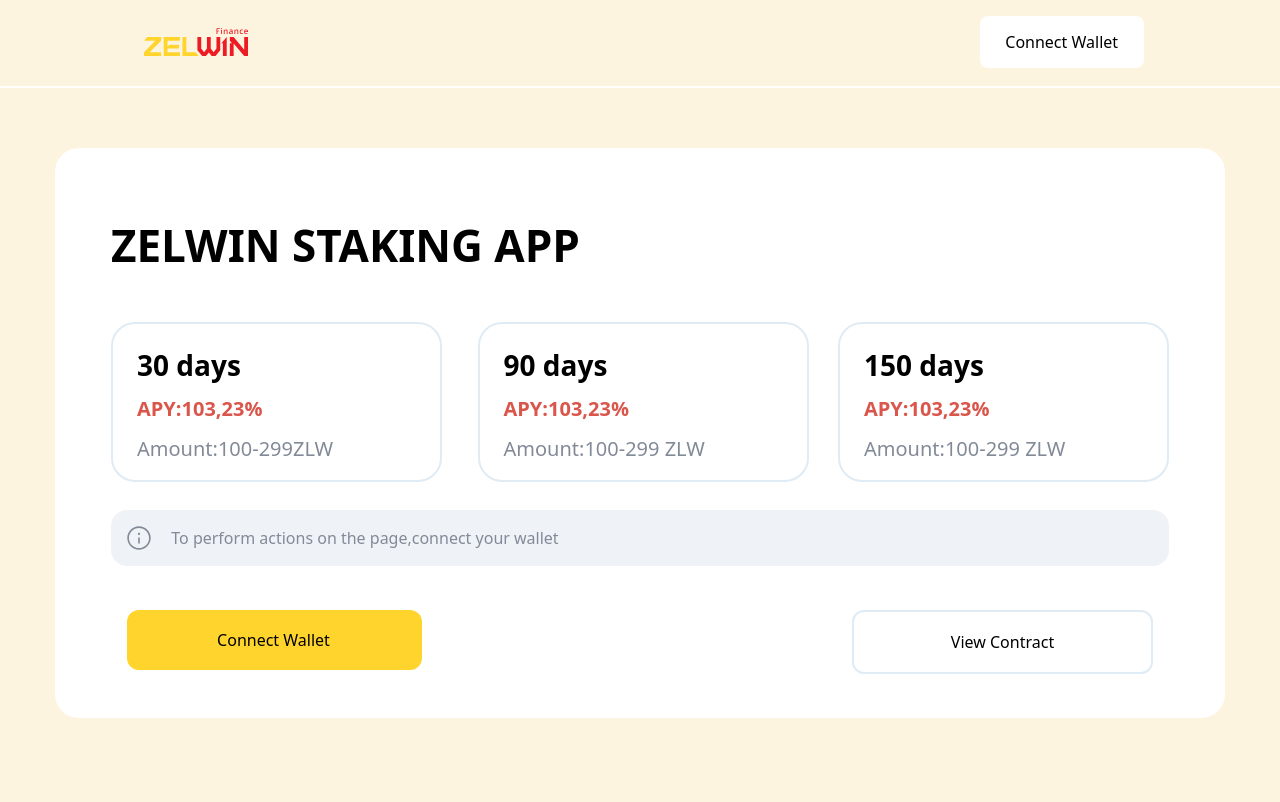
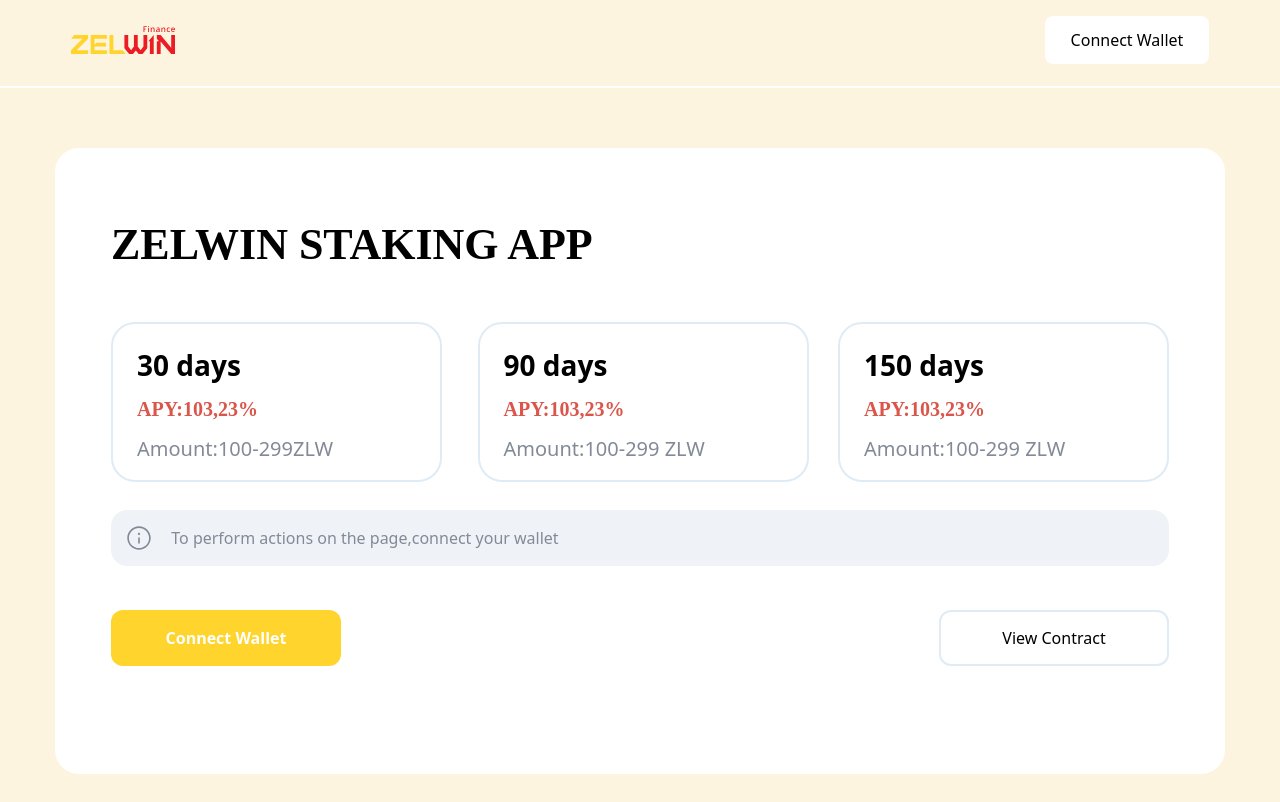
Before and after one commit to vahan3317/zelwin-app, a Nuxt app in the folder zelwin-app/: page / in a window 1280 px wide. Built offline with nearby package versions, Linux system fonts and the light colour scheme.

Commit message:
redesigned Graydiv.vue,Modal,Nicebutton and whitecard

```diff
--- a/zelwin-app/components/GrayDiv.vue
+++ b/zelwin-app/components/GrayDiv.vue
@@ -2,7 +2,7 @@
   <div
     class="flex w-[295px] bg-[#EFF3F8] rounded-[16px] mt-[28px] mx-auto  md:w-[648px] lg:w-[886px] xl:w-[1058px]    ">
     <div class="min-w-[24px]   mt-[16px] ml-[16.27px] "><slot name="img">  </slot></div>
-    <div class="pt-[16px] pl-[12px] pb-[16px]  md:pl-[20px] text-[16px] text-[#828A97] "><slot name="text">  </slot></div>
+    <div class="pt-[16px] pl-[12px] pb-[16px]  md:pl-[20px] text-[16px] text-[#828A97] font-['Noto Sans']   "><slot name="text">  </slot></div>
 
 
 
--- a/zelwin-app/components/ModalMeta.vue
+++ b/zelwin-app/components/ModalMeta.vue
@@ -1,7 +1,7 @@
 <template>
-  <div class="xl:mr-4"
+  <div class=""
     >
-    <button @click="toggleModal()" ><slot name="button"> Connect Wallet </slot></button>
+    <button class="flex justify-center  "  @click="toggleModal()"  ><slot name="button">  </slot></button>
     <div v-if="showModal"  >
 
 
@@ -19,7 +19,7 @@
             </button>
 
            <div class=" max-w-[423px]   text-[24px] font-extrabold  ">
-             Select the payment card that  you want to use for paymant
+             Select the payment card that  you want to use for payment
            </div>
 
 
@@ -31,12 +31,13 @@
 
 
 
-           <div class="align-self flex justify-center  items-center  w-[295px] h-[108px]  md:w-[230px]   mt-[24px]       border-2 rounded-[12px]        hover:bg-gray-300 "  @click="connectMetamask()" >
+                      <div class=" mx-auto flex justify-center  items-center  w-[295px] h-[108px]  md:w-[230px]   mt-[24px]       border-2 rounded-[12px]        hover:bg-gray-300 "  @click="connectMetamask()" >
                                     <img
 src="https://upload.wikimedia.org/wikipedia/commons/3/36/MetaMask_Fox.svg"
                                               class="w-[44px] h-[44px] ">
                                      <div >Metamask</div>
                                             </div>
+
 
 
 
--- a/zelwin-app/components/Nav-bar.vue
+++ b/zelwin-app/components/Nav-bar.vue
@@ -1,16 +1,16 @@
 <template>
 
  <div class="xl:border-b-2  xl:border-white xl:h-[88px] md:h-[68]  lg:border-b-2 lg:border-white md:border-b-2 md:border-white ">
-  <div class="flex justify-between  items-center mx-auto px-[16px] py-[16px] md:justify-between md:mr-2    ">
-      <div class="flex items-center  justify-center xl:ml-28 ">
-        <img class="min-w-[104px]    md:ml-4 :  " src="../assets/svg/Group 3 (1).svg">
+  <div class="flex justify-between  items-center mx-auto px-[16px] py-[16px] md:justify-between md:w-[722px] lg:w-[974px]  xl:w-[1170px]    ">
+      <div class="flex items-center  justify-center  ">
+        <img class="min-w-[104px]      " src="../assets/svg/Group 3 (1).svg">
 
      </div>
 
 
    <ModalMeta>
        <template #button>
-           <div class="w-[164px] ml-16 pl-[25px]  pt-[14px] pr-[25.63px]  pb-[14px] bg-white rounded-lg md:ml-28 xl:mr-24    " @click="toggleModal()">
+           <div class="flex justify-center items-center w-[164px] h-[48px]  bg-white rounded-lg md:ml-28     " @click="toggleModal()">
                 Connect Wallet
            </div>
 
--- a/zelwin-app/components/NiceButton.vue
+++ b/zelwin-app/components/NiceButton.vue
@@ -1,9 +1,9 @@
 <template>
   <button
-    class="flex flex-col w-[295px]  md:min-w-[206px]  lg:w-[278px] xl:w-[331px] border-2 border-[#DFEBF5]  rounded-[24px]   hover:bg-[#EFF3F8] xl:w-[331px]  pt-[16px]  px-[20px] pb-[16px] lg:pt-[20px] lg:px-[24px] xl:pt-[24] xl:px-[24px]  ">
-    <div class="font-bold text-[28px] md:text-[28px]       "><slot name="header"> </slot></div>
-    <div class="text-[#DA554A]   text-[16px] font-semibold md:text-[16px] xl:text-[20px] mt-[8px]      "><slot name="body1"> </slot></div>
-    <div class="text-[14px]   text-[#828A97]    md:text-[14px] xl:text-[20px]   mt-[10px]  "><slot name="body2"> </slot></div>
+    class="flex flex-col w-[295px]  md:min-w-[206px]   lg:w-[278px] xl:w-[331px] border-2 border-[#DFEBF5]  rounded-[24px]   hover:bg-[#EFF3F8] xl:w-[331px]  pt-[16px]  px-[20px] pb-[16px] lg:pt-[20px] lg:px-[24px] xl:pt-[24] xl:px-[24px]  ">
+    <div class="font-bold text-[28px] md:text-[28px]     font-['Noto Sans']  "><slot name="header"> </slot></div>
+    <div class="text-[#DA554A]   text-[16px] font-semibold md:text-[16px] xl:text-[20px] mt-[8px] font-['Montserrat']     "><slot name="body1"> </slot></div>
+    <div class="text-[14px]   text-[#828A97]    md:text-[14px] xl:text-[20px]   mt-[10px] font-['Noto Sans']   "><slot name="body2"> </slot></div>
     <slot> </slot>
   </button>
 </template>
--- a/zelwin-app/components/WhiteCard.vue
+++ b/zelwin-app/components/WhiteCard.vue
@@ -1,6 +1,6 @@
 <template>
 <div class="flex flex-col  mt-[60px] mb-[28px] w-[344.5px] px-[26px] pt-[28px]  md:pt-[44px] md:px-[36px] lg:pt-[56px] lg:px-[44px] xl:pt-[64px] xl:px-[56px]  bg-white rounded-[24px] mx-auto  md:w-[722px] md:mx-auto   lg:w-[974px] xl:w-[1170px] xl:mx-auto   md:px-[36px] md:py-[44px]" >
- <div class="text-[24px] flex  font-bold md:text-[32px] md:font-extrabold lg:text-[44px]      "> ZELWIN STAKING APP </div>
+ <div class="text-[24px] flex  font-bold md:text-[32px] md:font-extrabold lg:text-[44px]  font-['Montserrat']     "> ZELWIN STAKING APP </div>
 
 
 <div class=" mt-[29px]   flex  flex-col justify-between md:flex md:flex-row       ">
@@ -28,7 +28,7 @@
 
  </NiceButton>
 
- <NiceButton class="mt-[15px] md:ml-[16px] lg:ml-[26px] xl:ml-[32px]  " >
+ <NiceButton class="mt-[15px] md:ml-[16px] lg:ml-[26px] xl:ml-[32px]   " >
       <template #header>
            <div >
               90 days
@@ -77,12 +77,7 @@
 
 
 </div>
-<!-- <div class="flex w-[295px] bg-[#EFF3F8] rounded-[16px] mt-[28px]  md:w-[648px] lg:w-[886px] xl:w-[1058px] xl:ml-6  ">
 
-     <img src="../assets/svg/Informatıon.svg" alt="" class="w-[24px] h-[24px] mt-[16px] ml-[16.27px]  " >
-     <p class="pt-[16px] pb-[16px] mr-[22px] md:pl-[20px] text-[16px] text-[#828A97] ">To perform actions on the page,connect your wallet</p>
-
-     </div> -->
 <GrayDiv class="">
     <template #img>
         <div>
@@ -97,12 +92,12 @@
 </GrayDiv>
 
 
-     <div class="md:flex md:justify-between ">
+     <div class=" mt-[24px] md:mt-[44px] pb-[68px] md:pb-[44px] lg:pb-[56px] xl:pb-[64px] md:flex md:justify-between  ">
 
- <div class="lg:pl-[16px] xl:pl-4">
+
 <ModalMeta>
        <template #button>
-           <div class=" w-[295px]  bg-[#FFD42C] pt-[18px] pl-[86.5px] pb-[18px] pr-[88.5px] rounded-[12px] mt-[44px]    " @click="toggleModal()">
+           <div class=" flex justify-center items-center w-[295px] h-[56px]  bg-[#FFD42C]  rounded-[12px]  text-white md:w-[230px] font-bold   " @click="toggleModal()">
 Connect Wallet
            </div>
 
@@ -116,10 +111,10 @@
 
 
 
-</div>
-<ConnectButton class="xl:pr-4" >
+
+<ConnectButton  >
       <template #header>
-           <div class=" border-2 border-[#DFEBF5] pt-[18px] pl-[97.18px] pb-[18px] pr-[96.82px] rounded-[12px] mt-[20px]  md:mt-[44px]  md:justify-end ">
+           <div class="flex justify-center items-center mt-[20px] md:mt-0 w-[295px] h-[56px] border-2 border-[#DFEBF5]   rounded-[12px]      md:w-[230px]  ">
               View Contract
 
            </div>
--- a/zelwin-app/tailwind.config.js
+++ b/zelwin-app/tailwind.config.js
@@ -7,7 +7,12 @@
     "./nuxt.config.{js,ts}",
   ],
   theme: {
-    extend: {},
+    extend: {
+      FontFamily:{
+        'montserrat': ['Montserrat'],
+
+      }
+    },
   },
   plugins: [],
 }
```
